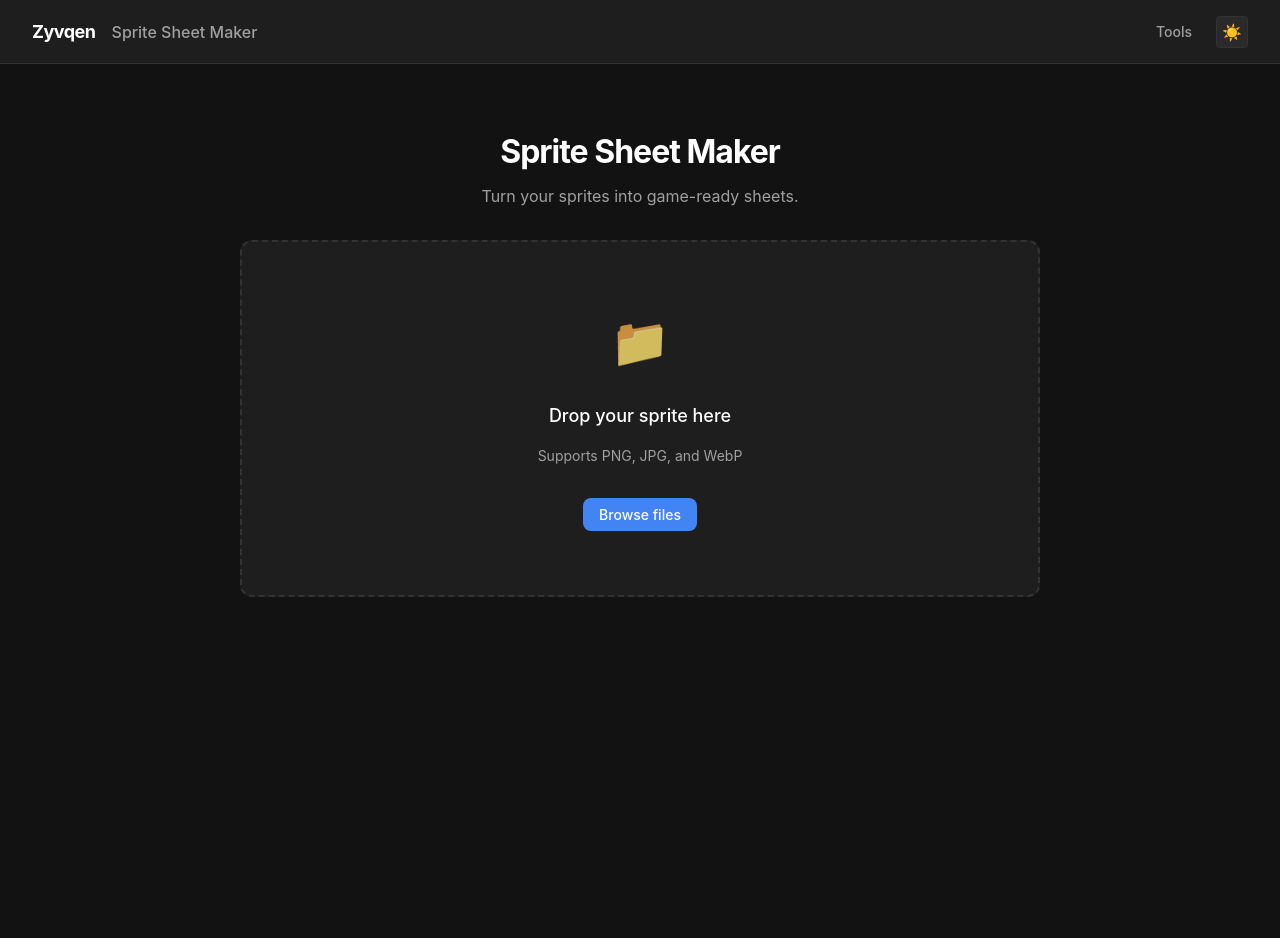
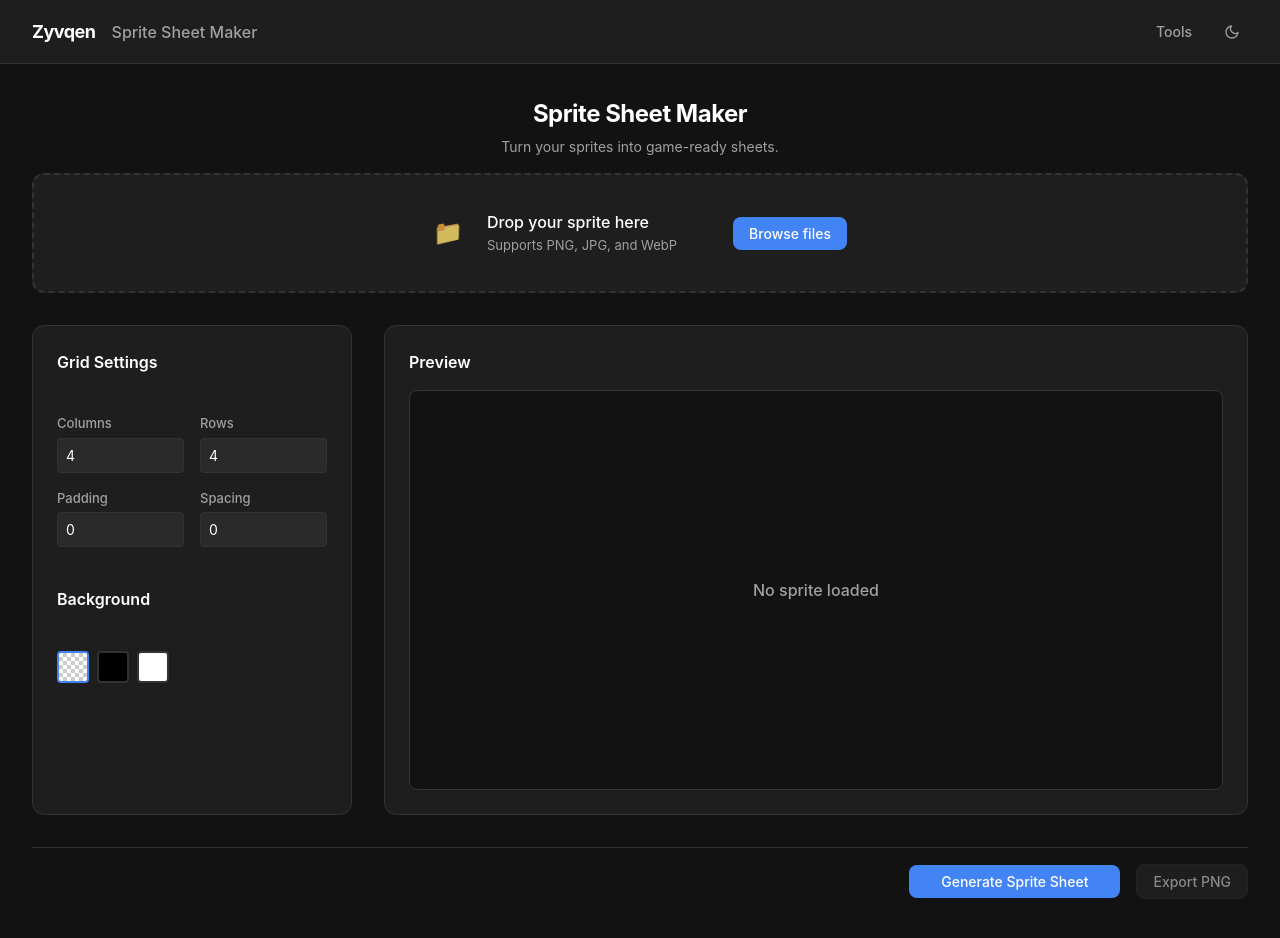
Before and after one commit to ilkedenizz/Zyvqen, a React (Vite) app: page / in a window 1280 px wide. Shown: the top 938 px of the page. Before the commit the page ends 800 px from the top, so only its background shows below. Built offline with nearby package versions, Linux system fonts and the light colour scheme.

Commit message:
feat: refine sprite sheet maker workspace

```diff
--- a/src/App.css
+++ b/src/App.css
@@ -7,16 +7,19 @@
 .main-content {
   flex: 1;
   padding: var(--spacing-xl);
-  max-width: 1400px;
+  max-width: 1280px;
   margin: 0 auto;
   width: 100%;
+  display: flex;
+  flex-direction: column;
+  gap: var(--spacing-xl);
 }
 
 .workspace-view {
   display: flex;
   flex-direction: column;
-  height: calc(100vh - 64px - (var(--spacing-xl) * 2));
-  min-height: 600px;
+  flex: 1;
+  min-height: 500px;
 }
 
 .workspace-grid {
--- a/src/App.tsx
+++ b/src/App.tsx
@@ -1,4 +1,4 @@
-import { useState } from 'react';
+
 import { Header } from './components/Header';
 import { UploadZone } from './components/UploadZone';
 import { SettingsPanel } from './components/SettingsPanel';
@@ -7,19 +7,13 @@ import { ActionBar } from './components/ActionBar';
 import './App.css';
 
 function App() {
-  // Simple state to toggle between upload view and editor view for UI testing
-  const [hasFiles, setHasFiles] = useState(false);
-
   return (
     <div className="app-container">
       <Header />
 
       <main className="main-content">
-        {!hasFiles ? (
-          <div onClick={() => setHasFiles(true)} style={{ cursor: 'pointer' }}>
         <UploadZone />
-          </div>
-        ) : (
+
         <div className="workspace-view">
           <div className="workspace-grid">
             <aside className="workspace-sidebar">
@@ -31,7 +25,6 @@ function App() {
           </div>
           <ActionBar />
         </div>
-        )}
       </main>
     </div>
   );
--- a/src/components/Header.css
+++ b/src/components/Header.css
@@ -51,13 +51,13 @@
   width: 32px;
   height: 32px;
   border-radius: var(--radius-sm);
-  background-color: var(--bg-input);
-  border: 1px solid var(--border-color);
-  font-size: 16px;
+  background-color: transparent;
+  border: 1px solid transparent;
+  color: var(--text-secondary);
   transition: all var(--transition-speed);
 }
 
 .theme-toggle:hover {
   background-color: var(--bg-hover);
-  border-color: var(--text-secondary);
+  color: var(--text-primary);
 }
--- a/src/components/Header.tsx
+++ b/src/components/Header.tsx
@@ -19,7 +19,23 @@ export function Header() {
       <div className="header-right">
         <button className="nav-item">Tools</button>
         <button className="theme-toggle" onClick={toggleTheme} aria-label="Toggle theme">
-          {theme === 'dark' ? '☀️' : '🌙'}
+          {theme === 'dark' ? (
+            <svg xmlns="http://www.w3.org/2000/svg" width="16" height="16" viewBox="0 0 24 24" fill="none" stroke="currentColor" strokeWidth="2" strokeLinecap="round" strokeLinejoin="round">
+              <path d="M21 12.79A9 9 0 1 1 11.21 3 7 7 0 0 0 21 12.79z"></path>
+            </svg>
+          ) : (
+            <svg xmlns="http://www.w3.org/2000/svg" width="16" height="16" viewBox="0 0 24 24" fill="none" stroke="currentColor" strokeWidth="2" strokeLinecap="round" strokeLinejoin="round">
+              <circle cx="12" cy="12" r="5"></circle>
+              <line x1="12" y1="1" x2="12" y2="3"></line>
+              <line x1="12" y1="21" x2="12" y2="23"></line>
+              <line x1="4.22" y1="4.22" x2="5.64" y2="5.64"></line>
+              <line x1="18.36" y1="18.36" x2="19.78" y2="19.78"></line>
+              <line x1="1" y1="12" x2="3" y2="12"></line>
+              <line x1="21" y1="12" x2="23" y2="12"></line>
+              <line x1="4.22" y1="19.78" x2="5.64" y2="18.36"></line>
+              <line x1="18.36" y1="5.64" x2="19.78" y2="4.22"></line>
+            </svg>
+          )}
         </button>
       </div>
     </header>
--- a/src/components/UploadZone.css
+++ b/src/components/UploadZone.css
@@ -1,10 +1,8 @@
 .upload-container {
   display: flex;
   flex-direction: column;
-  gap: var(--spacing-xl);
-  padding: var(--spacing-xl) 0;
-  max-width: 800px;
-  margin: 0 auto;
+  gap: var(--spacing-md);
+  width: 100%;
 }
 
 .upload-header {
@@ -12,27 +10,27 @@
 }
 
 .upload-title {
-  font-size: 32px;
+  font-size: 24px;
   font-weight: 700;
-  margin-bottom: var(--spacing-sm);
-  letter-spacing: -1px;
+  margin-bottom: var(--spacing-xs);
+  letter-spacing: -0.5px;
 }
 
 .upload-subtitle {
-  font-size: 16px;
+  font-size: 14px;
   color: var(--text-secondary);
 }
 
 .upload-dropzone {
   border: 2px dashed var(--border-color);
   border-radius: var(--radius-lg);
-  padding: 64px var(--spacing-xl);
+  padding: var(--spacing-xl);
   background-color: var(--bg-panel);
   transition: all var(--transition-speed);
   display: flex;
   justify-content: center;
   align-items: center;
-  min-height: 300px;
+  min-height: 120px;
 }
 
 .upload-dropzone:hover {
@@ -42,28 +40,31 @@
 
 .dropzone-content {
   display: flex;
-  flex-direction: column;
   align-items: center;
-  text-align: center;
-  gap: var(--spacing-md);
+  gap: var(--spacing-lg);
 }
 
 .upload-icon {
-  font-size: 48px;
+  font-size: 24px;
   opacity: 0.8;
-  margin-bottom: var(--spacing-sm);
+}
+
+.upload-text-group {
+  display: flex;
+  flex-direction: column;
+  gap: 2px;
 }
 
 .upload-text {
-  font-size: 18px;
+  font-size: 16px;
   font-weight: 500;
 }
 
 .upload-hint {
-  font-size: 14px;
+  font-size: 13px;
   color: var(--text-secondary);
 }
 
 .upload-actions {
-  margin-top: var(--spacing-md);
+  margin-left: var(--spacing-xl);
 }
--- a/src/components/UploadZone.tsx
+++ b/src/components/UploadZone.tsx
@@ -11,8 +11,10 @@ export function UploadZone() {
       <div className="upload-dropzone">
         <div className="dropzone-content">
           <div className="upload-icon">📁</div>
-          <p className="upload-text">Drop your sprite here</p>
-          <p className="upload-hint">Supports PNG, JPG, and WebP</p>
+          <div className="upload-text-group">
+            <p className="upload-text">Drop your sprite here</p>
+            <p className="upload-hint">Supports PNG, JPG, and WebP</p>
+          </div>
           <div className="upload-actions">
             <button className="button-primary">Browse files</button>
           </div>
```
Lines whose indentation alone changed are shown as unchanged.
